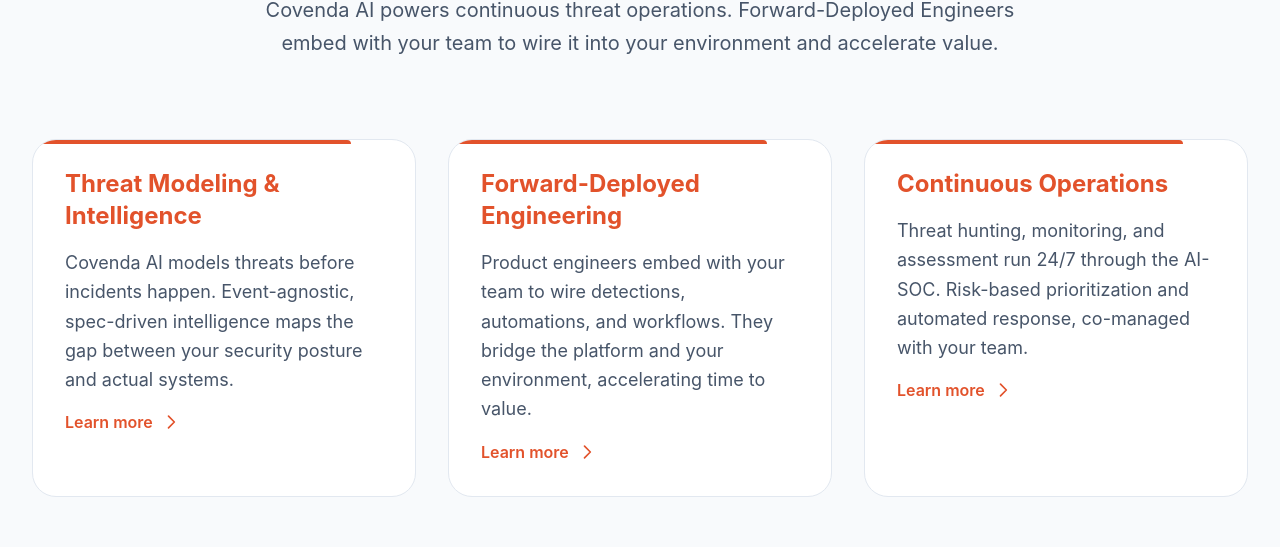
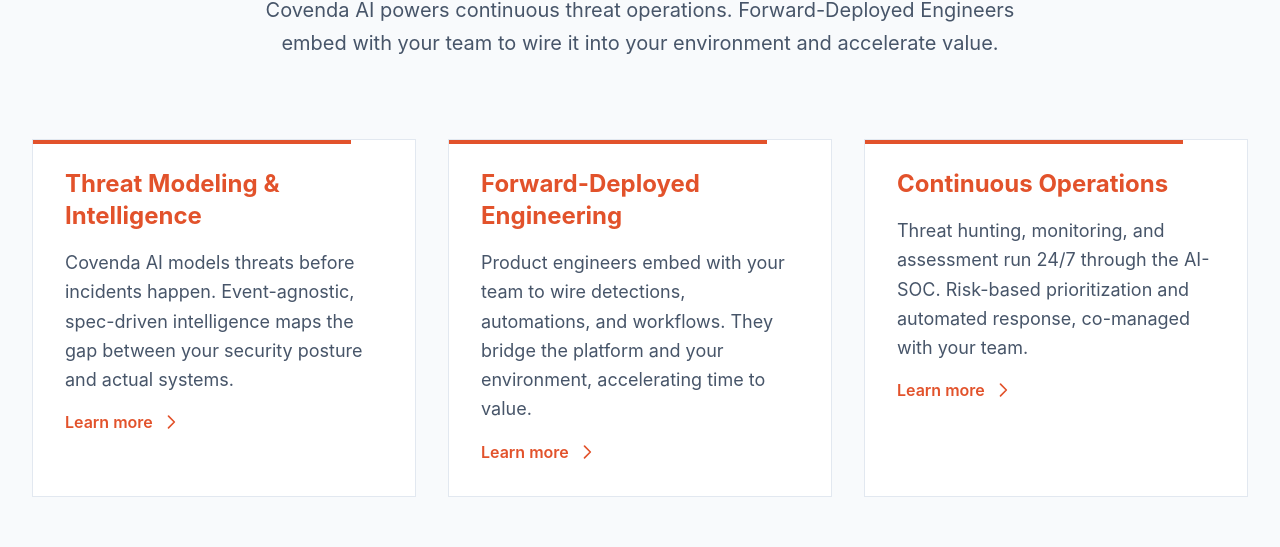
Before and after one commit to Covenda/AI-SOC2, a Next.js app: page / in a window 1280 px wide. Shown: the part 1248-1795 px from the top of the page. Built offline with nearby package versions, Linux system fonts and the light colour scheme.

Commit message:
Make orange line span full card width and remove rounded corners from cards

```diff
--- a/app/globals.css
+++ b/app/globals.css
@@ -45,7 +45,7 @@
 
   /* Card styles */
   .card {
-    @apply bg-white rounded-2xl border border-neutral-200 p-8 hover:shadow-lg transition-all duration-300;
+    @apply bg-white rounded-none border border-neutral-200 p-8 hover:shadow-lg transition-all duration-300;
   }
 
   /* Section padding */
--- a/app/page.tsx
+++ b/app/page.tsx
@@ -102,7 +102,7 @@
                 href={product.href}
                 className="card group cursor-pointer hover:border-brand-orange hover:shadow-lg transition-all duration-300 relative overflow-hidden"
               >
-                <div className="h-1 w-full bg-[#e2522b] mb-6 -mx-8 -mt-8 rounded-t-xl"></div>
+                <div className="h-1 w-full bg-[#e2522b] mb-6 -mx-8 -mt-8"></div>
                 <h3 className="text-xl md:text-2xl font-bold text-[#e2522b] mb-4">
                   {product.title}
                 </h3>
--- a/components/FeatureGrid.tsx
+++ b/components/FeatureGrid.tsx
@@ -43,7 +43,7 @@
           {features.map((feature, index) => {
             const content = (
               <>
-                <div className="h-1 w-full bg-[#e2522b] mb-6 -mx-8 -mt-8 rounded-t-xl"></div>
+                <div className="h-1 w-full bg-[#e2522b] mb-6 -mx-8 -mt-8"></div>
                 <h3 className="text-xl md:text-2xl font-bold text-[#e2522b] mb-4">
                   {feature.title}
                 </h3>
```
